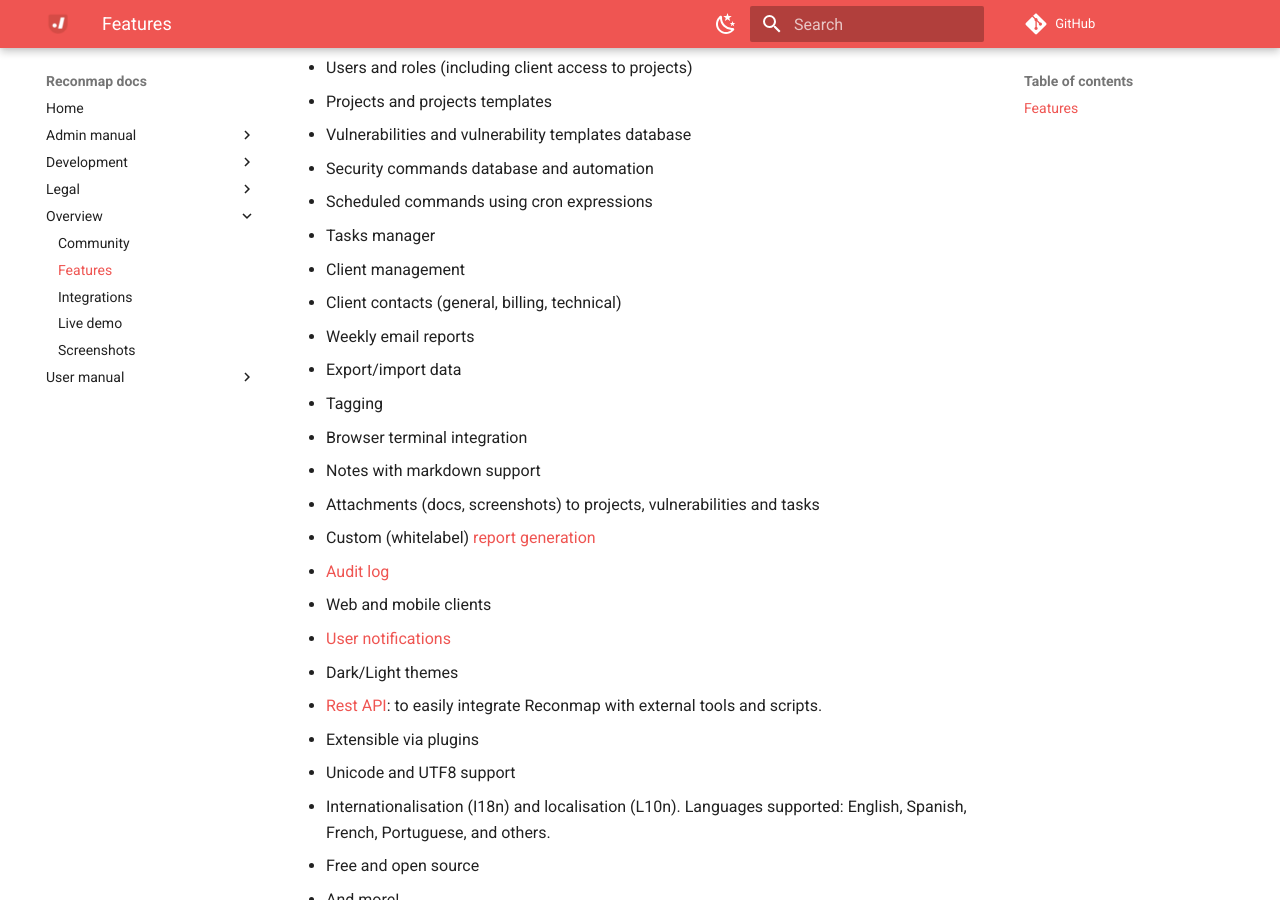
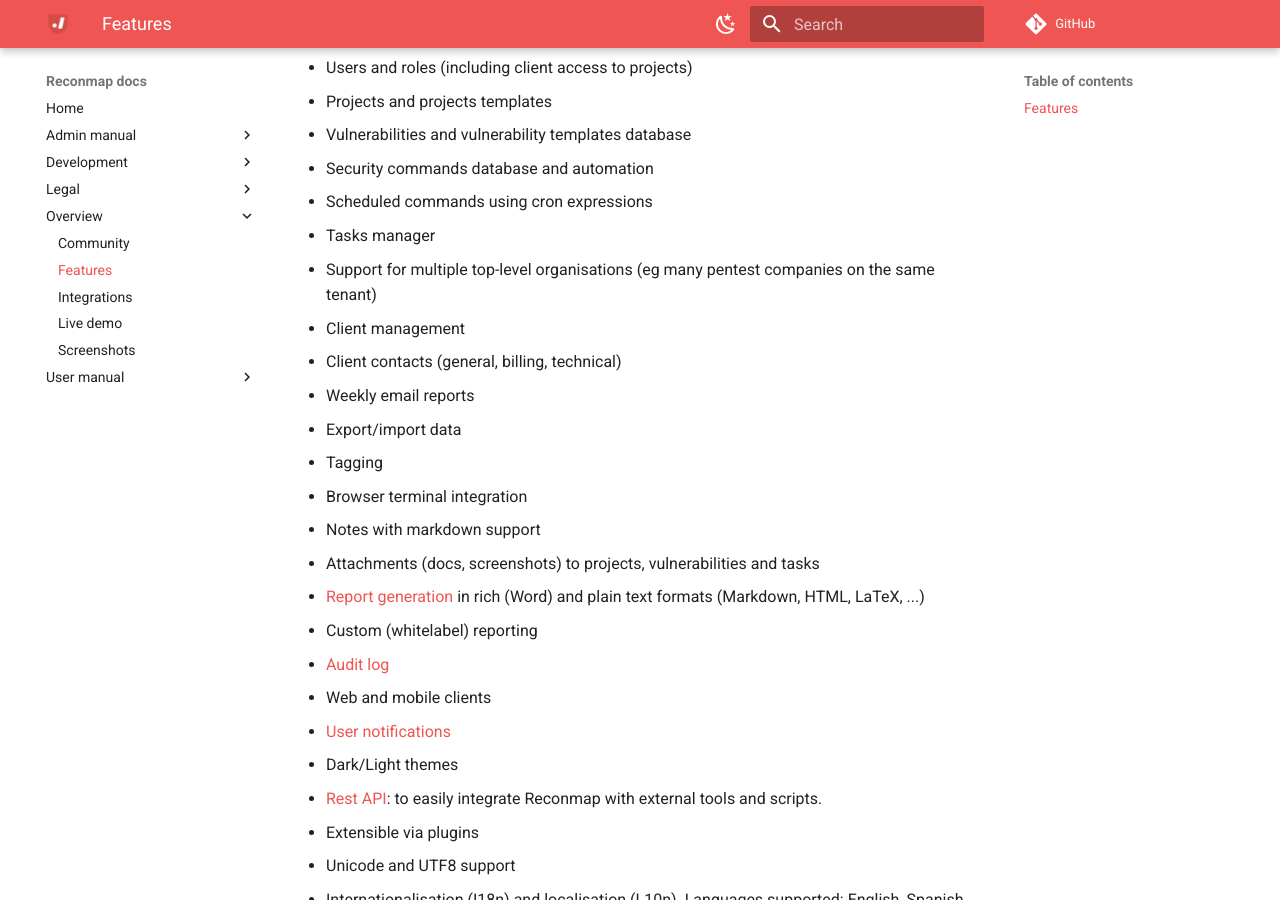
Before and after one commit to reconmap/documentation, an MkDocs documentation site: the page built from docs/overview/features.md, in a window 1280 px wide and 900 px high, scrolled down 310 px. Built offline with MkDocs 1.6.1 and Material for MkDocs 9.7.7, drawn with Linux system fonts in a browser that asks for light colours; comment, search, counter and statistics services are not loaded.

Commit message:
Update features

```diff
--- a/docs/overview/features.md
+++ b/docs/overview/features.md
@@ -16,6 +16,7 @@
 - Security commands database and automation
 - Scheduled commands using cron expressions
 - Tasks manager
+- Support for multiple top-level organisations (eg many pentest companies on the same tenant)
 - Client management
 - Client contacts (general, billing, technical)
 - Weekly email reports
@@ -24,7 +25,8 @@
 - Browser terminal integration
 - Notes with markdown support
 - Attachments (docs, screenshots) to projects, vulnerabilities and tasks
-- Custom (whitelabel) [report generation](/user-manual/reports/index.html)
+- [Report generation](/user-manual/reports/index.html) in rich (Word) and plain text formats (Markdown, HTML, LaTeX, ...)
+- Custom (whitelabel) reporting
 - [Audit log](/user-manual/system/audit-log.html)
 - Web and mobile clients
 - [User notifications](/user-manual/users/user-notifications.html)
```
